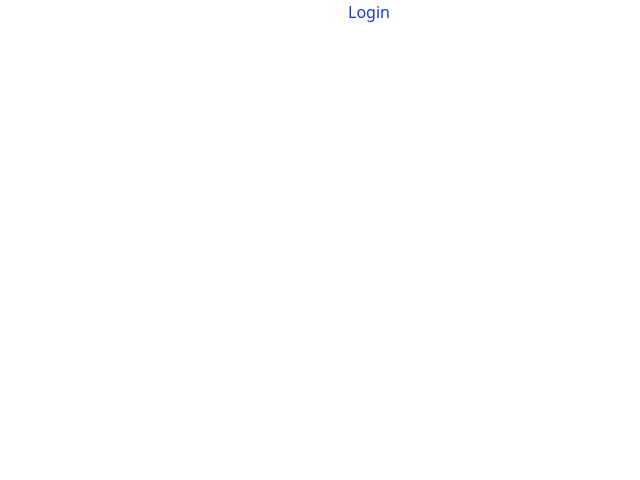
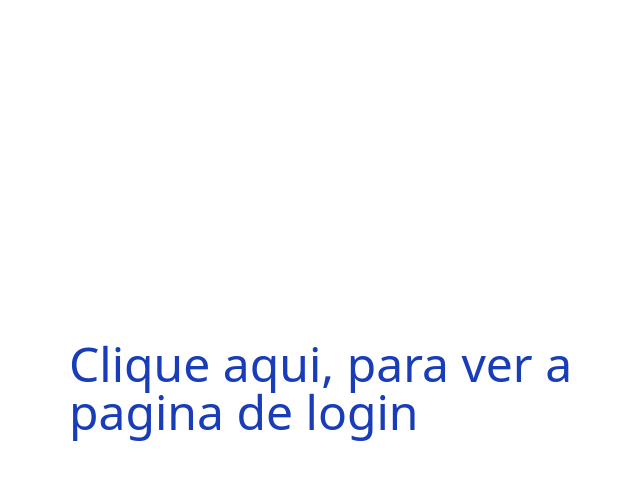
Before and after one commit to nathanxxz/control_id, a Next.js app: page / in a window 1280 px wide. Shown: the top 480 px of the page, without its empty margins (271-911 px from the left). Built offline with nearby package versions, Linux system fonts and the light colour scheme.

Commit message:
Modificacao no botao de login e adicionando o link de criar conta que Macelo fez

```diff
--- a/app/cadastro/page.tsx
+++ b/app/cadastro/page.tsx
@@ -1,7 +1,7 @@
 export default function Cadastro(){
     return(
-        <div>
-            Teste Cadastro
+        <div className=" text-center text-6xl p-77 ">
+            <h1 className="text-amber-400"> testando cadastro</h1>
         </div>
     );
 }
--- a/app/home/page.tsx
+++ b/app/home/page.tsx
@@ -7,8 +7,8 @@ export default function HomePage() {
     const router = useRouter();
 
     const handleLogout = () => {
-        // Aqui você pode limpar o token/localStorage se necessário
-        router.push("/login"); // Redireciona para login
+
+        router.push("/login");
     };
 
     return (
--- a/app/login/page.tsx
+++ b/app/login/page.tsx
@@ -7,8 +7,6 @@ import Image from "next/image";
 import axios from "axios";
 import { useState } from "react";
 import { useRouter } from "next/navigation";
-
-
 
 export default function Login() {
 
@@ -46,7 +44,7 @@ export default function Login() {
             <div className="w-1/2 flex items-center justify-center">
 
                 <form onSubmit={handleLogin} className="flex flex-col  text-amber-400 gap-4 w-[300px]">
-                    <h1 className="text-white text-2xl flex items-center justify-center">Login</h1>
+                    <h1 className="text-white font-bold text-2xl flex items-center justify-center">Login</h1>
                     <p className="text-white">Se você já possui uma conta, pode fazer login com seu username e senha.</p>
                     <Label htmlFor="username">Username</Label>
                     <Input
@@ -71,21 +69,21 @@ export default function Login() {
                         required
                     />
                     <div>
-                        <div className="flex justify-center pt-5">  {/* pt-5 = 20px padding top */}
+                        <div className="flex justify-center pt-4">
                             <Button
                                 type="submit"
-                                className="text-black bg-white hover:bg-blue-300 active:bg-blue-400 px-20 rounded-full cursor-pointer transition-all duration-300 ease-in-out"
+                                className="text-black bg-white hover:bg-blue-300 active:bg-blue-400 px-27 rounded-full cursor-pointer transition-all duration-300 ease-in-out"
                             >
                                 Acessar Conta
                             </Button>
                         </div>
 
-                        {/* <p className="text-white text-center pt-5">
+                        <p className="text-white text-center pt-5">
                             Não possui uma conta?{' '}
-                            <a href="/register" className="text-blue-300 hover:underline">
+                            <a href="/cadastro" className="text-amber-400 hover:underline">
                                 Registre-se
                             </a>
-                        </p> */}
+                        </p>
 
                     </div>
                 </form>
--- a/app/page.tsx
+++ b/app/page.tsx
@@ -2,8 +2,8 @@ import Link from "next/link";
 export default function Home() {
     return (
       <div className="">
-        <div className="flex items-center justify-center">
-          <Link className="text-blue-800" href={"/login"}>Login</Link>
+        <div className="p-85 text-5xl">
+          <Link className="text-blue-800 ext-center flex items-center justify-center" href={"/login"}>Clique aqui, para ver a pagina de login</Link>
         </div>
       </div>
 
```
